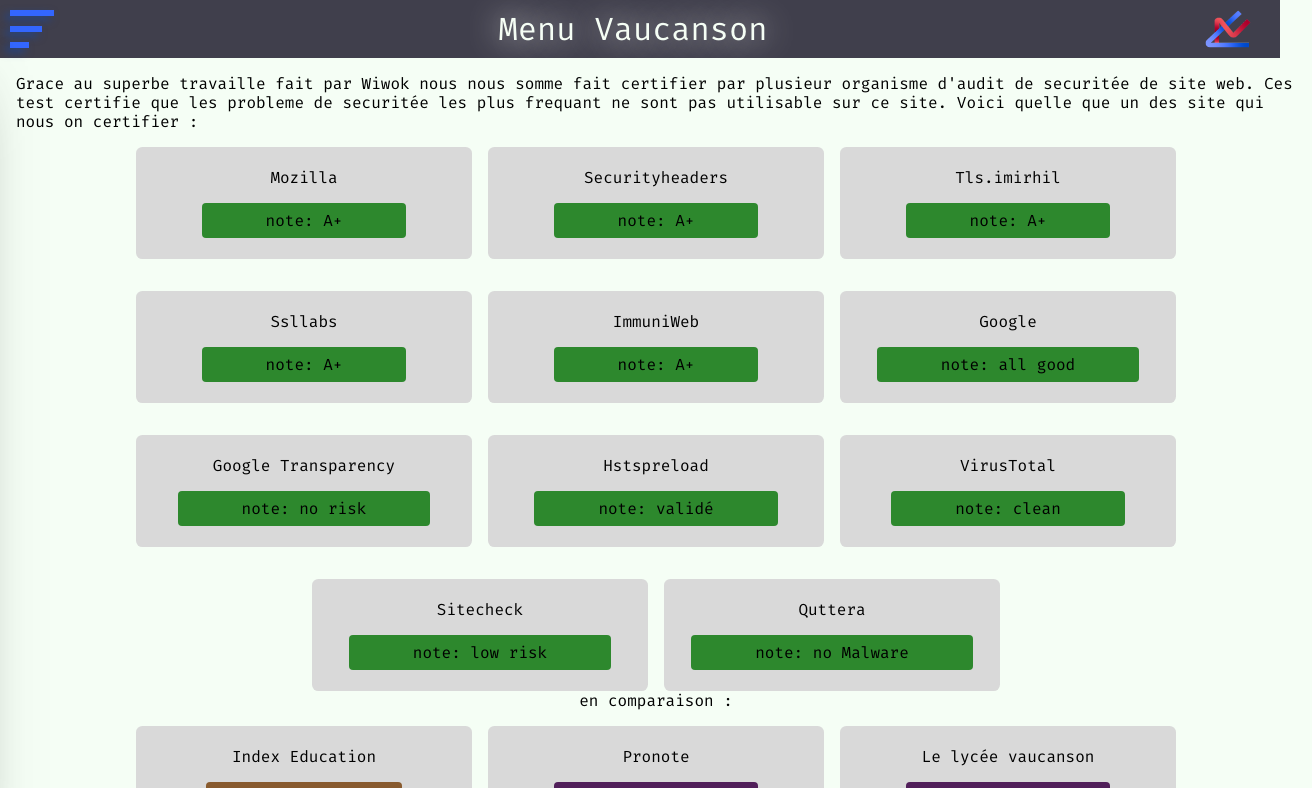
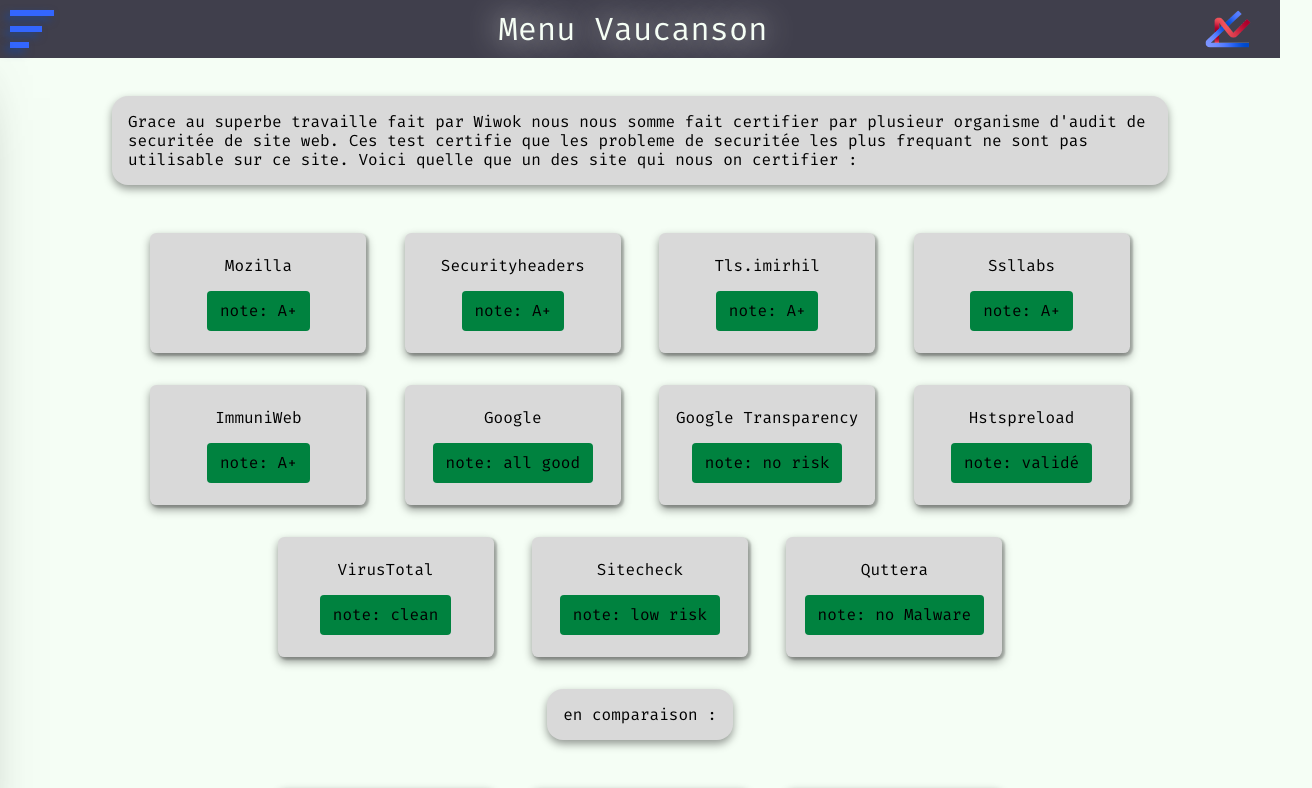
Before and after one commit to Menu-Vaucanson/Desktop, a React (Create React App) app: page /Security in a window 1280 px wide. Shown: the top 788 px of the page, 1312 px wide, since content can reach past the window. Built offline with nearby package versions, Linux system fonts and the light colour scheme.

Commit message:
create new box

```diff
--- a/src/Components/security.tsx
+++ b/src/Components/security.tsx
@@ -71,7 +71,7 @@
         colors: "purple",
             link: "https://observatory.mozilla.org/analyze/0380033e.index-education.net"
         },{
-            name: "Le lycée vaucanson",
+            name: "Le site du lycée",
             rate: "D+",
             colors: "purple",
             link: "https://lycee-vaucanson-grenoble.web.ac-grenoble.fr/"
@@ -85,7 +85,7 @@
                         {element.name}
                     </div>
                 <div className="SecuritySeparator"></div>
-                <div className={"Rate "+element.colors}>
+                <div className={"SecureRate "+element.colors}>
                     note: {element.rate}
                 </div>
             </a>
@@ -93,12 +93,17 @@
         }</div>
     }
     return (
-        <div className="SecurityBoxs">
-            Grace au superbe travaille fait par Wiwok nous nous somme fait certifier par plusieur organisme d'audit de securitée de site web. Ces test certifie que les probleme de securitée les plus frequant ne sont pas utilisable sur ce site.
-            Voici quelle que un des site qui nous on certifier :
-            {CreateComp(securityTest)}
-            en comparaison :
+        <div className="SecurityPage">
+            <div className="SecurityBoxs">
+                Grace au superbe travaille fait par Wiwok nous nous somme fait certifier par plusieur organisme d'audit de securitée de site web. Ces test certifie que les probleme de securitée les plus frequant ne sont pas utilisable sur ce site.
+                Voici quelle que un des site qui nous on certifier :
+            </div>
+            { CreateComp(securityTest) }
+            <div className="ComparateBoxs">
+                en comparaison :
+            </div>
             {CreateComp(otherTest)}
+            <br/>
         </div>
     )
 }
--- a/src/Stylesheets/index.css
+++ b/src/Stylesheets/index.css
@@ -411,12 +411,27 @@
 	text-align: center;
 	flex-direction: column;
 	gap: 1vh;
-	padding: 1vh;
+	padding: 1.5vh;
 	background-color: #D9D9D9;
-	width: 25vw;
+	width: 15vw;
 	height: 12vh;
 	margin-top: 2vh;
 	border-radius: 0.5vmax;
+	transition-duration: 300ms;
+	box-shadow: 2px 2px 2px 1px rgba(0, 0, 0, 0.2);
+}
+
+.SecurityBox:hover {
+	box-shadow: 0 0 2vmax rgba(0, 0, 0, 0.25);
+}
+
+.SecurityPage {
+	margin-top: 12vh;
+	gap: 4vh;
+	display: flex;
+	align-items: center;
+	justify-content: center;
+	flex-direction: column;
 }
 
 .SecurityBoxButons {
@@ -424,34 +439,56 @@
 	align-items: center;
 	justify-content: center;
 	flex-wrap: wrap;
-	gap: 2vh;
+	width: 80vw;
+	column-gap: 3vw;
+	row-gap: 2vh;
+	filter: drop-shadow(0px 0.5vh 0.5vh rgba(0, 0, 0, 0.4));
 }
+
 
 .SecurityBoxs {
 	display: flex;
 	align-items: center;
 	justify-content: center;
-
 	flex-direction: column;
 	padding: 2vh;
-	width: 100vw;
+	width: 80vw;
+	background-color: #D9D9D9;
+	border-radius: 2vh;
+	filter: drop-shadow(0px 0.5vh 0.5vh rgba(0, 0, 0, 0.4));
 }
 
-.Rate {
-	padding: 1vh 5vw;
-	border-radius: 0.5vh;
+
+.ComparateBoxs {
+	display: flex;
+	align-items: center;
+	justify-content: center;
+	flex-direction: column;
+	padding: 2vh;
+	background-color: #D9D9D9;
+	border-radius: 2vh;
+	filter: drop-shadow(0px 0.5vh 0.5vh rgba(0, 0, 0, 0.4));
 }
 
-.Rate.green {
-	background-color: #2d882d;
+.SecureRate {
+	height: 5vh;
+	padding: 0vh 1vw;
+	border-radius: 0.5vh;
+	text-align: center;
+	display: flex;
+	align-items: center;
 }
 
-.Rate.brown {
-	background-color: #885a2e;
+.SecureRate.green {
+	background-color: #00823F;
 }
 
-.Rate.purple {
-	background-color: #511f5a;
+.SecureRate.brown {
+	background-color: #EE8200;
+}
+
+.SecureRate.purple {
+	background-color: #E73C09;
 }
 
 
```
